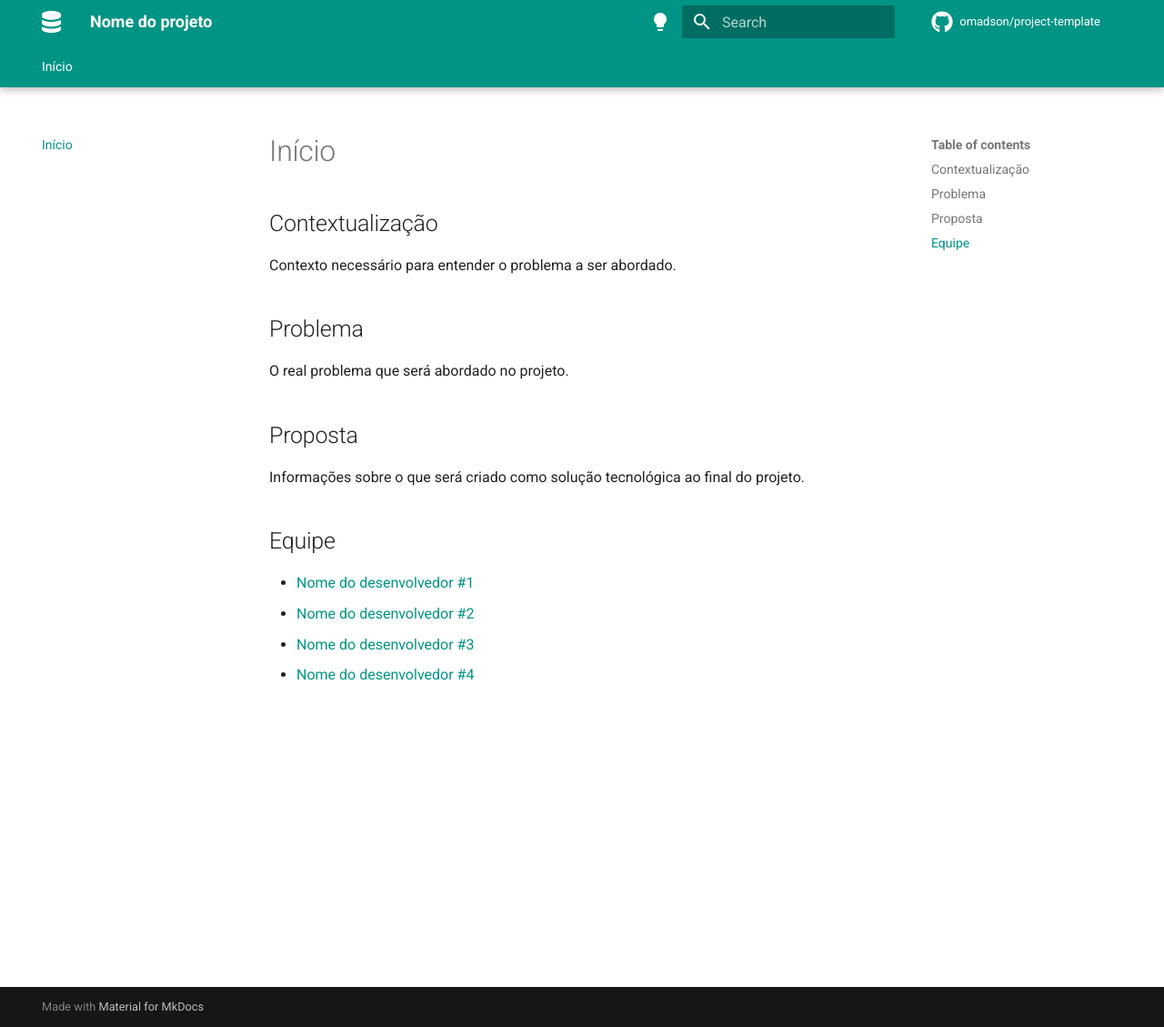
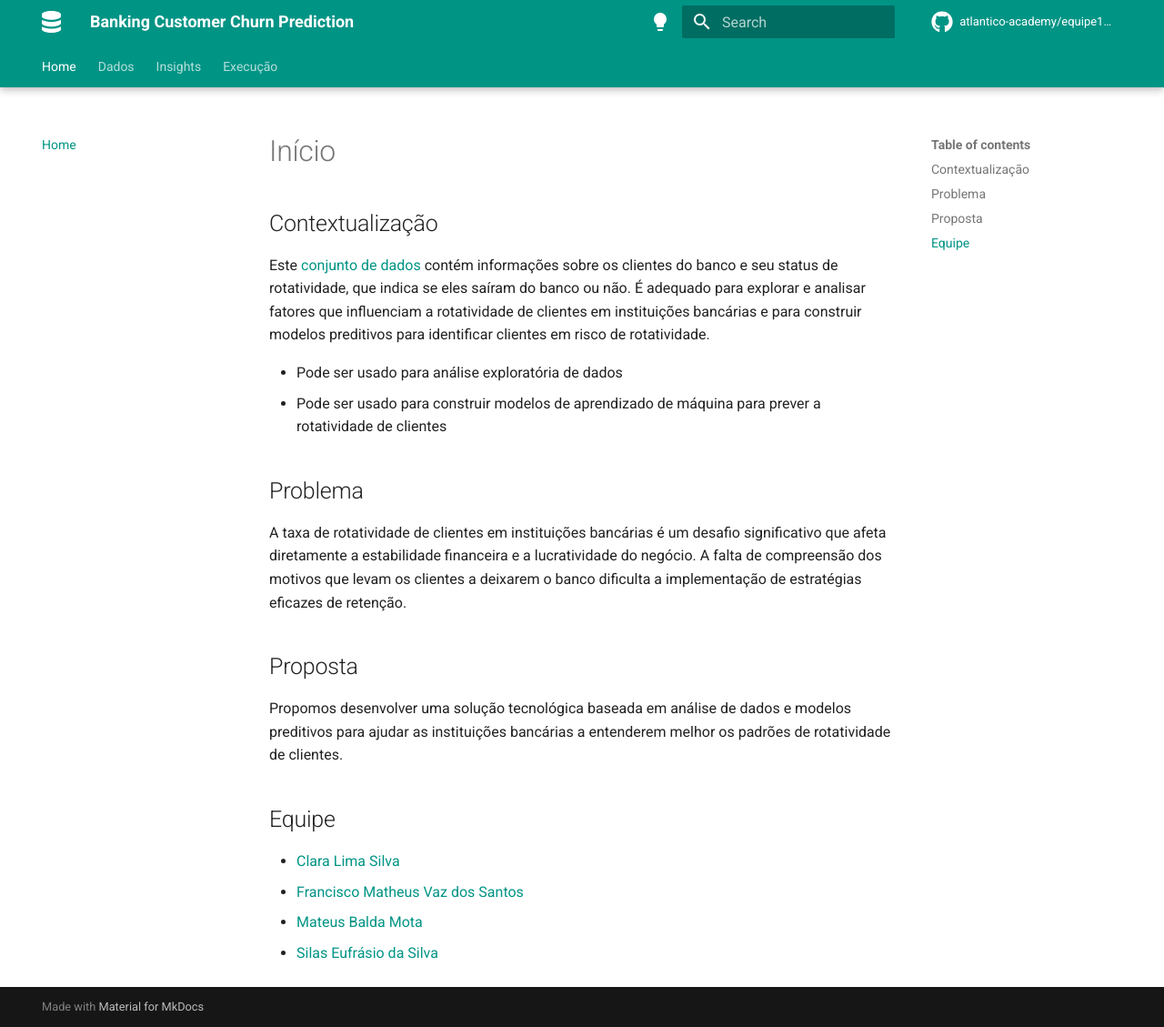
Before and after one commit to atlantico-academy/d20-dragons, an MkDocs documentation site: the page built from docs/index.md, in a window 1280 px wide and 1129 px high. Shown: the whole window at 91% size. Built offline with MkDocs 1.6.1 and Material for MkDocs 9.7.7, drawn with Linux system fonts in a browser that asks for light colours; comment, search, counter and statistics services are not loaded.

Commit message:
refactor(exploratory_data_analysis): ajustes no notebook
>
>
Co-authored-by: Matheus Vaz
<matheusvaz.data@gmail.com>

```diff
--- a/docs/index.md
+++ b/docs/index.md
@@ -1,22 +1,22 @@
 # Início
 
+## Contextualização
+Este [conjunto de dados](https://www.kaggle.com/datasets/saurabhbadole/bank-customer-churn-prediction-dataset) contém informações sobre os clientes do banco e seu status de rotatividade, que indica se eles saíram do banco ou não. É adequado para explorar e analisar fatores que influenciam a rotatividade de clientes em instituições bancárias e para construir modelos preditivos para identificar clientes em risco de rotatividade.
 
-
-## Contextualização
-
-Contexto necessário para entender o problema a ser abordado.
+- Pode ser usado para análise exploratória de dados
+- Pode ser usado para construir modelos de aprendizado de máquina para prever a rotatividade de clientes
 
 ## Problema
 
-O real problema que será abordado no projeto.
+A taxa de rotatividade de clientes em instituições bancárias é um desafio significativo que afeta diretamente a estabilidade financeira e a lucratividade do negócio. A falta de compreensão dos motivos que levam os clientes a deixarem o banco dificulta a implementação de estratégias eficazes de retenção.
 
 ## Proposta
 
-Informações sobre o que será criado como solução tecnológica ao final do projeto.
+Propomos desenvolver uma solução tecnológica baseada em análise de dados e modelos preditivos para ajudar as instituições bancárias a entenderem melhor os padrões de rotatividade de clientes.
 
 ## Equipe
 
- - [Nome do desenvolvedor #1](url-do-github-do-desenvolvedor-#1)
- - [Nome do desenvolvedor #2](url-do-github-do-desenvolvedor-#2)
- - [Nome do desenvolvedor #3](url-do-github-do-desenvolvedor-#3)
- - [Nome do desenvolvedor #4](url-do-github-do-desenvolvedor-#4)
+ - [Clara Lima Silva](https://github.com/claralimasilva)
+ - [Francisco Matheus Vaz dos Santos](https://github.com/matheusvazdata)
+ - [Mateus Balda Mota](https://github.com/matt-balda)
+ - [Silas Eufrásio da Silva](https://github.com/uSilas)
--- a/mkdocs.yml
+++ b/mkdocs.yml
@@ -1,6 +1,11 @@
-site_name: Nome do projeto
+site_name: Banking Customer Churn Prediction
 plugins:
   - search
+nav:
+  - Home: index.md
+  - Dados: data.md
+  - Insights: insight.md
+  - Execução: code.md
 
 theme:
   name: material
@@ -53,5 +58,5 @@
   - assets/css/tables.css
 
 # Repository
-repo_name: omadson/project-template
-repo_url: https://github.com/omadson/project-template
+repo_name: atlantico-academy/equipe1-2024.1
+repo_url: https://github.com/atlantico-academy/equipe1-2024.1
```
Also changed, not shown: README.md (+18 -82 lines), docs/code.md (added, +40 -0 lines), docs/data.md (added, +43 -0 lines), docs/insight.md (added, +103 -0 lines), docs/notebooks/01-exploratory_data_analysis.ipynb (deleted), src/data/__init__.py (deleted), 2 other files.
